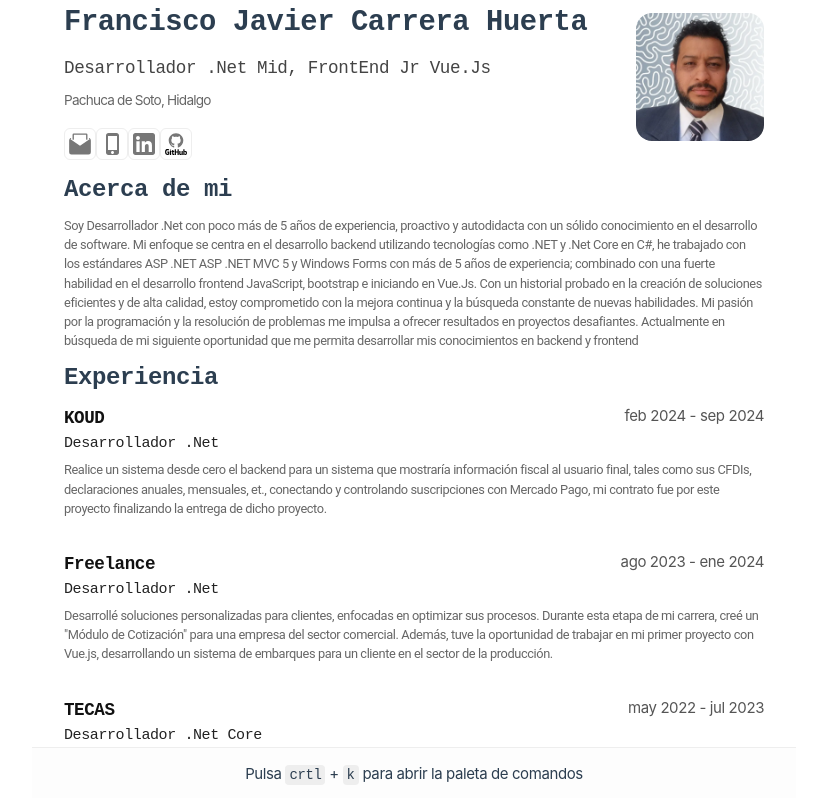
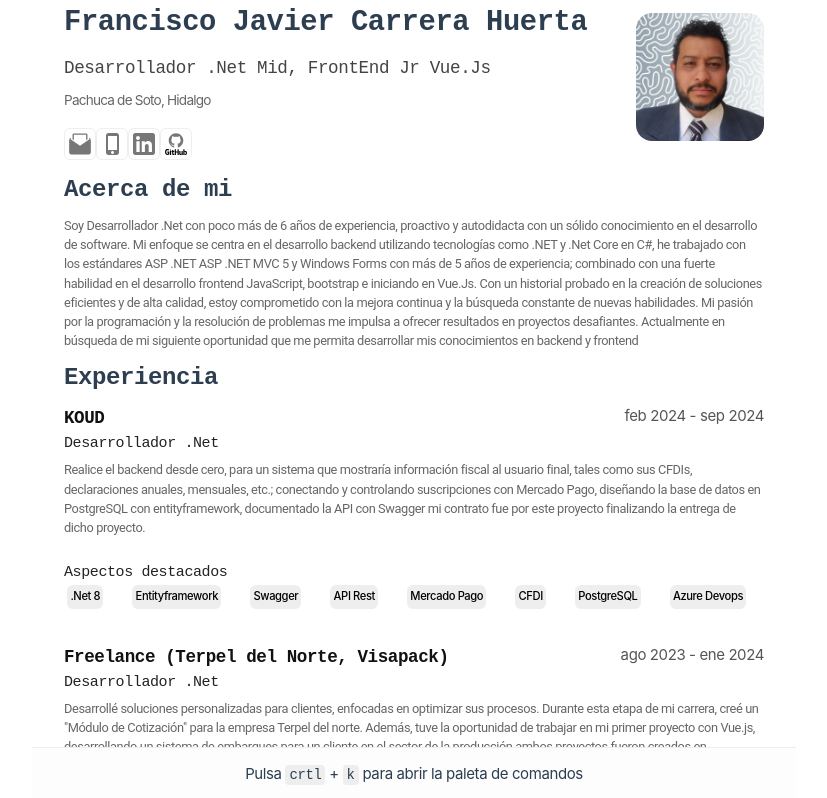
Before and after one commit to FranciscoJavierCarrera/minimalist-cv, a Vue app: page / in a window 1280 px wide. Shown: the top 798 px of the page, without its empty margins (226-1053 px from the left). Built offline with nearby package versions, Linux system fonts and the light colour scheme.

Commit message:
actualización en skills

```diff
--- a/public/cv.json
+++ b/public/cv.json
@@ -6,7 +6,7 @@
       "email": "francisco.javier.carrera.huerta@hotmail.com",
       "phone": "(771) 416-5084",
       "url": "",
-      "summary": "Soy Desarrollador .Net con poco más de 5 años de experiencia, proactivo y autodidacta con un sólido conocimiento en el desarrollo de software. Mi enfoque se centra en el desarrollo backend utilizando tecnologías como .NET y .Net Core en C#, he trabajado con los estándares ASP .NET ASP .NET MVC 5 y Windows Forms con más de 5 años de experiencia; combinado con una fuerte habilidad en el desarrollo frontend JavaScript, bootstrap e iniciando en Vue.Js. Con un historial probado en la creación de soluciones eficientes y de alta calidad, estoy comprometido con la mejora continua y la búsqueda constante de nuevas habilidades. Mi pasión por la programación y la resolución de problemas me impulsa a ofrecer resultados en proyectos desafiantes. Actualmente en búsqueda de mi siguiente oportunidad que me permita desarrollar mis conocimientos en backend y frontend",
+      "summary": "Soy Desarrollador .Net con poco más de 6 años de experiencia, proactivo y autodidacta con un sólido conocimiento en el desarrollo de software. Mi enfoque se centra en el desarrollo backend utilizando tecnologías como .NET y .Net Core en C#, he trabajado con los estándares ASP .NET ASP .NET MVC 5 y Windows Forms con más de 5 años de experiencia; combinado con una fuerte habilidad en el desarrollo frontend JavaScript, bootstrap e iniciando en Vue.Js. Con un historial probado en la creación de soluciones eficientes y de alta calidad, estoy comprometido con la mejora continua y la búsqueda constante de nuevas habilidades. Mi pasión por la programación y la resolución de problemas me impulsa a ofrecer resultados en proyectos desafiantes. Actualmente en búsqueda de mi siguiente oportunidad que me permita desarrollar mis conocimientos en backend y frontend",
       "location": {
         "address": "",
         "postalCode": "42083",
@@ -33,19 +33,19 @@
       "url": "https://koud.mx/",
       "startDate": "2024-02-13",
       "endDate": "2024-09-30",
-      "summary": "Realice un sistema desde cero el backend para un sistema que mostraría información fiscal al usuario final, tales como sus CFDIs, declaraciones anuales, mensuales, et., conectando y controlando suscripciones con Mercado Pago, mi contrato fue por este proyecto finalizando la entrega de dicho proyecto.",
+      "summary": "Realice el backend desde cero, para un sistema que mostraría información fiscal al usuario final, tales como sus CFDIs, declaraciones anuales, mensuales, etc.; conectando y controlando suscripciones con Mercado Pago, diseñando la base de datos en PostgreSQL con entityframework, documentado la API con Swagger mi contrato fue por este proyecto finalizando la entrega de dicho proyecto.",
       "highlights": [
-        "Started the company"
+        ".Net 8","Entityframework","Swagger","API Rest","Mercado Pago", "CFDI","PostgreSQL","Azure Devops"
       ]
     },{
-      "name": "Freelance",
+      "name": "Freelance (Terpel del Norte, Visapack)",
       "position": "Desarrollador .Net",
       "url": "",
       "startDate": "2023-08-01",
       "endDate": "2024-01-31",
-      "summary": "Desarrollé soluciones personalizadas para clientes, enfocadas en optimizar sus procesos. Durante esta etapa de mi carrera, creé un \"Módulo de Cotización\" para una empresa del sector comercial. Además, tuve la oportunidad de trabajar en mi primer proyecto con Vue.js, desarrollando un sistema de embarques para un cliente en el sector de la producción.",
+      "summary": "Desarrollé soluciones personalizadas para clientes, enfocadas en optimizar sus procesos. Durante esta etapa de mi carrera, creé un \"Módulo de Cotización\" para la empresa Terpel del norte. Además, tuve la oportunidad de trabajar en mi primer proyecto con Vue.js, desarrollando un sistema de embarques para un cliente en el sector de la producción ambos proyectos fueron creados en arquitectura limpia, con .Net 7 conectado con dos bases de datos la primera que es la base principal del sistema en SQL Server y l segunda una conexión a la base de datos de Aspel SAE® en Firebird.",
       "highlights": [
-        "Started the company"
+        ".Net 7","Entityframework","Swagger","API Rest","Firebird", "Aspel SAE","SQL Server","Github"
       ]
     },{
       "name": "TECAS",
@@ -55,7 +55,7 @@
       "endDate": "2023-07-31",
       "summary": "Me desenvolví como desarrollador .Net Core Backend, especialmente enfocado en producto individual, en esta area  realizaba tareas que implicaban cambios y ajustes en el backend para lacomunicación con servicios de terceros, también apoyando en soporte de incidencia relacionadas con dicho producto.",
       "highlights": [
-        "Started the company"
+        ".Net core 3.1","Entityframework","Swagger","API Rest","SQL Server"
       ]
     },
     {
@@ -66,7 +66,7 @@
       "endDate": "2022-05-15",
       "summary": "Como consultor en desarrollos y desarrollador .Net, me inicie en el framework .NET y por parte del frontend trabajando con Angular  en esta empresa desde entonces desarrolle diferentes sistemas que interactúan con sistemas ASPEL SAE, COI y Banco, por mencionar algunos, portales de Pedidos, sistemas de producción, Kioskos de facturación, sistemas de timbrado,etc. Involucrado desde el levantamiento de requerimiento con el cliente, análisis y diseño de la solución, diseño de la base de datos, maquetación de la solución, desarrollo e implementación de este, hasta llegar al soporte.",
       "highlights": [
-        "Started the company"
+        "Asp .Net MVC",".Net core 3.1","WindowsForms","Entityframework","Swagger","API Rest","Firebird", "Aspel SAE","SQL Server"
       ]
     }],
     "education": {
@@ -122,7 +122,7 @@
       "name": "ADMINISTRACION DE PROYECTOS",
       "level": "Middle",
       "keywords": [
-        "SCRUM","Github"
+        "SCRUM","Github","Azure DevOps"
       ]
     }],
     "languages": [{
--- a/src/components/Experience.vue
+++ b/src/components/Experience.vue
@@ -15,6 +15,15 @@
           </header>
           <footer>
             <p>{{ work.summary }}</p>
+            <br/>
+            <h4>Aspectos destacados</h4>
+            <div class="container">
+                <li class="highlights" v-for="word in work.highlights" :key="word">
+                  <span>{{ word }}</span>
+                </li>
+            </div>
+
+
           </footer>
         </article>
       </li>
@@ -60,4 +69,24 @@ const props = defineProps({
     color: #555;
     font-size: 0%85rem ;
   }
+  .highlights{
+  display: flex;
+  gap: 10px;
+  flex-wrap: wrap;
+}
+span{
+  border-radius: 6px;
+  background: #eee;
+  color: black;
+  font-size: 0.7rem;
+  font-weight: 500;
+  padding: 0.2rem 0.2rem;
+  margin-inline:  0.2rem;
+  margin-bottom: 0.1rem;
+}
+.container {
+  display: grid;
+  grid-template-columns: repeat(8, auto);
+  gap: .5rem;
+}
 </style>
--- a/src/components/Skills.vue
+++ b/src/components/Skills.vue
@@ -34,11 +34,6 @@ const props = defineProps({
 }
 
 
-li{
-  display: inline-flex;
-  gap: 10px;
-  flex-wrap: wrap;
-}
 p{
   border-radius: 6px;
   background: #eee;
@@ -48,6 +43,11 @@ p{
   padding: 0.2rem 0.6rem;
   margin-inline:  0.4rem;
   margin-bottom: 0.4rem;
+}
+li{
+  display: inline-flex;
+  gap: 10px;
+  flex-wrap: wrap;
 }
 span{
   border-radius: 6px;
```
